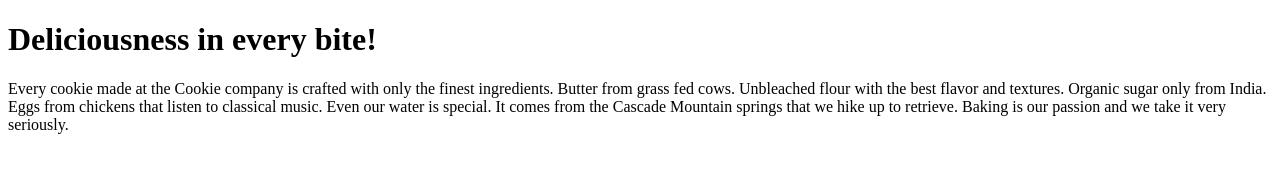
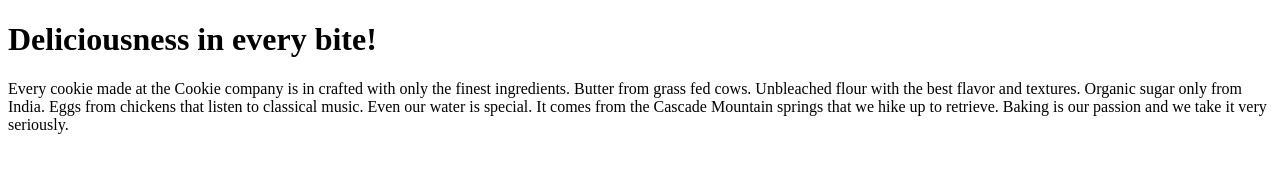
Before and after one commit to andremiguelcunha2001/AndreFormacao, a plain HTML site: page index.htm in a window 1280 px wide. Drawn offline with Linux system fonts and the light colour scheme.

Commit message:
Outra atualizacao de texto

```diff
--- a/index.htm
+++ b/index.htm
@@ -3,7 +3,7 @@
 <body>
 
 <h1>Deliciousness in every bite!</h1>
-<p>Every cookie made at the Cookie company is crafted with only the finest ingredients. Butter from grass fed cows. Unbleached flour with the best flavor and textures. Organic sugar only from India. Eggs from chickens that listen to classical music. Even our water is special. It comes from the Cascade Mountain springs that we hike up to retrieve. Baking is our passion and we take it very seriously.</p>
+<p>Every cookie made at the Cookie company is in crafted with only the finest ingredients. Butter from grass fed cows. Unbleached flour with the best flavor and textures. Organic sugar only from India. Eggs from chickens that listen to classical music. Even our water is special. It comes from the Cascade Mountain springs that we hike up to retrieve. Baking is our passion and we take it very seriously.</p>
 
 </body>
 </html>
```
